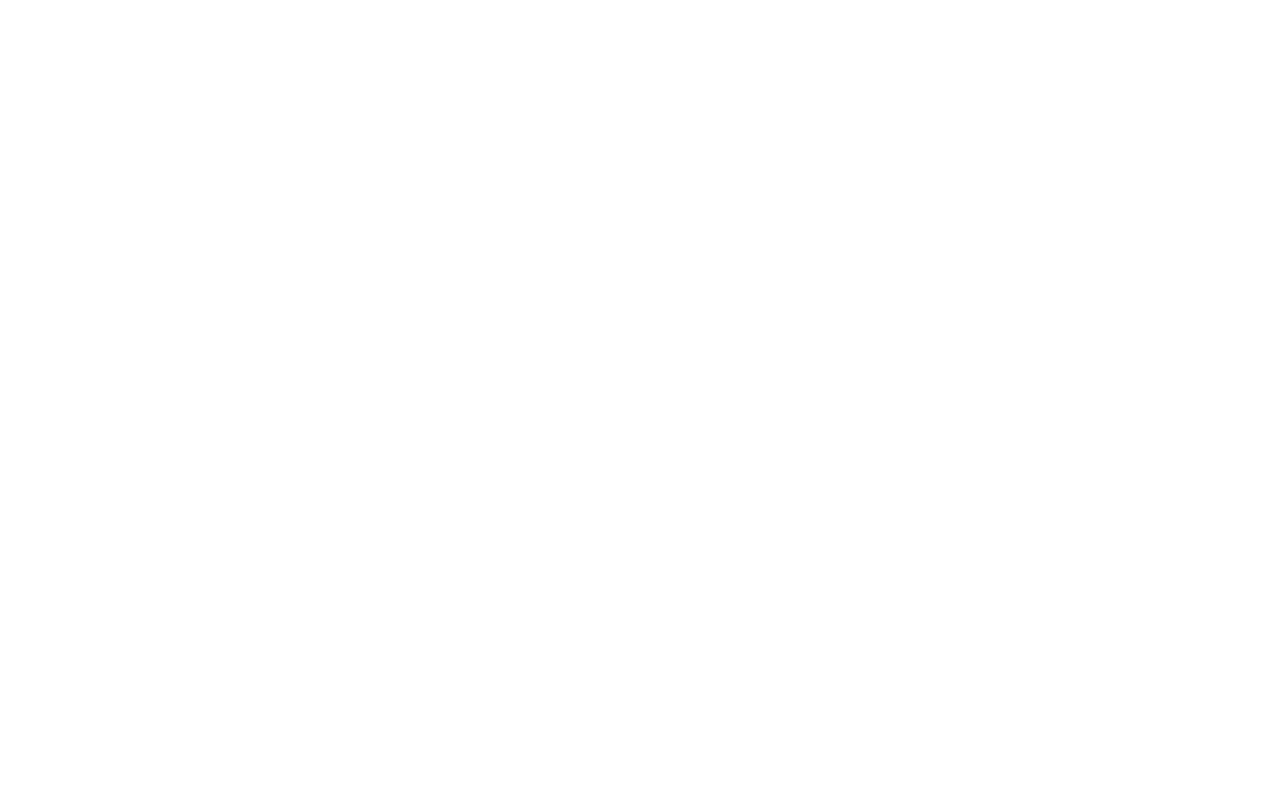
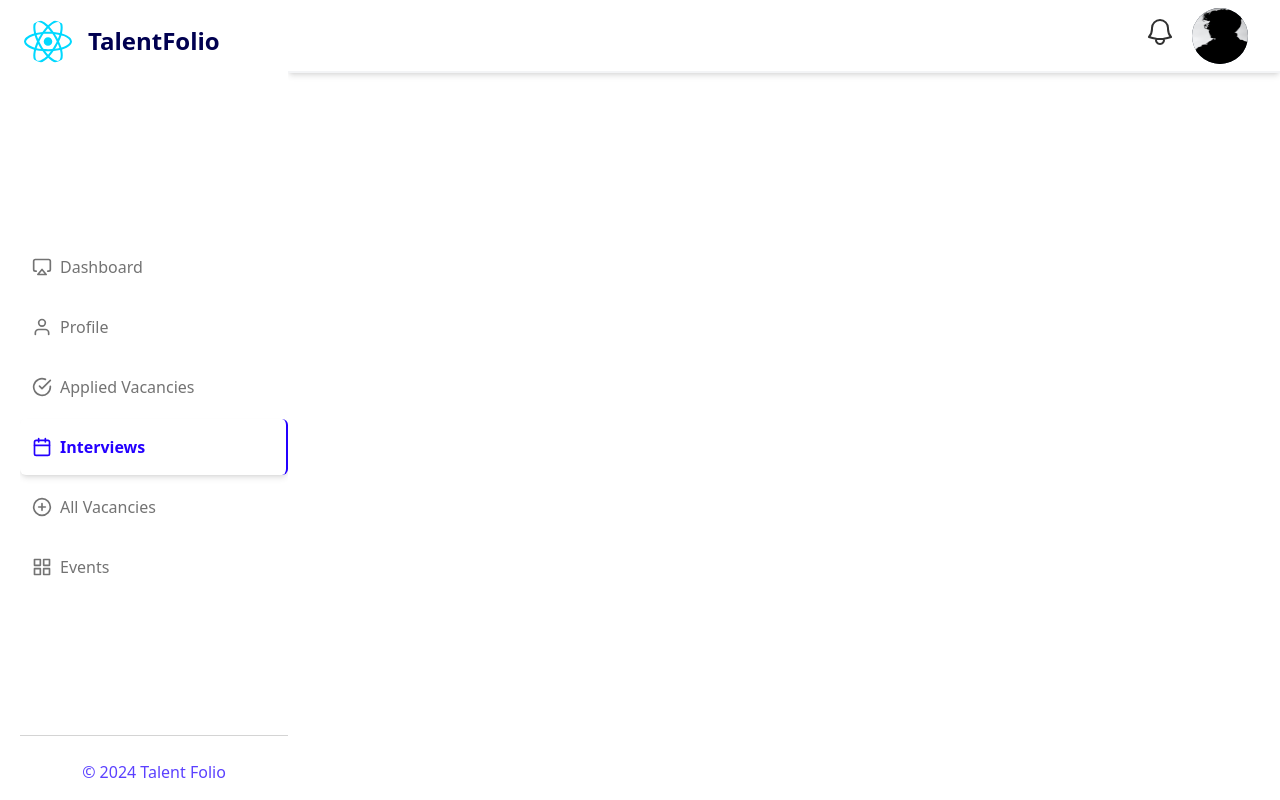
Before and after one commit to PathumLD/TalentFolio, a React (Vite) app in the folder Frontend/: page /candidate/interviews in a window 1280 px wide. Before the commit this address had no page. Built offline with nearby package versions, Linux system fonts and the light colour scheme.

Commit message:
Candidate Pages Done

```diff
--- a/Frontend/src/Data/CandidateSidebarNavigation.jsx
+++ b/Frontend/src/Data/CandidateSidebarNavigation.jsx
@@ -31,7 +31,7 @@ export const CandidateSidebarNavigation = [
     {
         key: 'applied/vacancies',
         label: 'Applied Vacancies',
-        path: '/applied-vacancies',
+        path: '/candidate/applied-vacancies',
         icon: <FiCheckCircle />
     },
     {
@@ -49,7 +49,7 @@ export const CandidateSidebarNavigation = [
     {
         key: 'events',
         label: 'Events',
-        path: '/counsellor/events',
+        path: '/candidate/events',
         icon: <FiGrid />
     },
 
--- a/Frontend/src/components/candidate/CandidateNavbar.jsx
+++ b/Frontend/src/components/candidate/CandidateNavbar.jsx
@@ -11,21 +11,19 @@ function classNames(...classes) {
 
 
 
-const CandidateNavbar = ({toggleSidebar}) => {
 
-console.log()
+const CandidateNavbar = ({ toggleMobileSidebar }) => {
+
 
 
   return (
-    <Disclosure as="nav" className="w-full h-16 bg-white border-b-2 shadow-md sm:h-20 border-b-gray-100">
-
-        <>
-          <div className="right-0 px-2 mx-auto sm:px-6 lg:px-8">
-            <div className="relative flex items-center justify-between h-16 sm:justify-end">
-
-            <button onClick={toggleSidebar} className="flex text-blue sm:hidden">
-              <FaBars />
-            </button>
+    <Disclosure as='nav' className='w-full h-16 bg-white border-b-2 shadow-md sm:h-20 border-b-gray-100'>
+    <>
+      <div className='right-0 px-2 mx-auto sm:px-6 lg:px-8'>
+        <div className='relative flex items-center justify-between h-16 sm:justify-end'>
+          <button onClick={toggleMobileSidebar} className='flex text-blue sm:hidden'>
+            <FaBars />
+          </button>
 
 
               <div className="absolute inset-y-0 right-0 flex items-center pr-2 sm:static sm:inset-auto sm:ml-6 sm:pr-0">
--- a/Frontend/src/components/candidate/CandidateSidebar.jsx
+++ b/Frontend/src/components/candidate/CandidateSidebar.jsx
@@ -6,7 +6,7 @@ import classNames from 'classnames'
 
 const linkClasses = 'flex items-center gap-2 px-3 py-2 hover:bg-blue-400 hover:no-underline active:bg-blue-700 rounded-md text-lg'
 
-const CandidateSidebar = () => {
+const CandidateSidebar = ({ mobileSidebarOpen }) => {
 
   const [open, setOpen] = useState(true);
 
@@ -16,7 +16,7 @@ const CandidateSidebar = () => {
 
   return (
     <>
-      <div className="flex max-sm:toggleSidebar">
+      <div className={`flex max-sm:${mobileSidebarOpen ? 'block' : 'hidden'}`}>
       <div className={`bg-white  h-screen pl-5  pt-1 flex flex-col text-blue overflow-hidden ${open ?  "w-60 sm:w-72" : "w-20"} duration-300 relative `}>
 
         <div className='inline-flex items-center gap-2 px-1 py-4 '>
@@ -57,8 +57,8 @@ function SidebarLink({ item, isOpen }){
   return(
     <Link
       to={item.path}
-      className={`${pathname === item.path ? 'border-r-blue border-r-2 text-blue font-bold shadow-md' : 'text-neutral-500'} ${linkClasses} ${
-        !isOpen && 'mb-2' // Add margin between icons when the sidebar is not fully open
+      className={`${pathname === item.path ? 'border-r-blue border-r-2 text-blue font-bold shadow-md' : 'text-neutral-500'} ${linkClasses}
+      ${!isOpen && 'mb-2' // Add margin between icons when the sidebar is not fully open
       }`}
     >
       <span className='text-xl'>{item.icon}</span>
--- a/Frontend/src/components/shared/CandidateLayout.jsx
+++ b/Frontend/src/components/shared/CandidateLayout.jsx
@@ -4,22 +4,20 @@ import CandidateSidebar from '../candidate/CandidateSidebar';
 import { Outlet } from 'react-router-dom';
 
 const CandidateLayout = ({ children }) => {
+  const [mobileSidebarOpen, setMobileSidebarOpen] = useState(false);
 
-  const [sidebarVisible, setSidebarVisible] = useState(true);
-
-  const toggleSidebar = () => {
-    setSidebarVisible(sidebarVisible);
-
+  const toggleMobileSidebar = () => {
+    setMobileSidebarOpen(!mobileSidebarOpen);
+    console.log(mobileSidebarOpen);
   };
-
 
   return (
     <div className="flex flex-row w-screen h-screen sm:flex-row ">
     <span className='max-sm:hidden hover:flex-auto'>
-      <CandidateSidebar />
+    <CandidateSidebar mobileSidebarOpen={mobileSidebarOpen}/>
     </span>
     <div className="flex flex-col w-full h-screen ">
-        <CandidateNavbar toggleSidebar={toggleSidebar}/>
+      <CandidateNavbar toggleMobileSidebar={toggleMobileSidebar}/>
       {children}
       <div className="grid h-full min-h-0 p-4 overflow-auto grid-col-6">{<Outlet />}</div>
     </div>
--- /dev/null
+++ b/Frontend/src/pages/candidate/CandidateAllVacancies.jsx
@@ -0,0 +1,11 @@
+import React from 'react'
+
+const CandidateAllVacancies = () => {
+  return (
+    <div>
+
+    </div>
+  )
+}
+
+export default CandidateAllVacancies
--- /dev/null
+++ b/Frontend/src/pages/candidate/CandidateAppliedVacancies.jsx
@@ -0,0 +1,11 @@
+import React from 'react'
+
+const CandidateAppliedVacancies = () => {
+  return (
+    <div>
+
+    </div>
+  )
+}
+
+export default CandidateAppliedVacancies
--- /dev/null
+++ b/Frontend/src/pages/candidate/CandidateEvents.jsx
@@ -0,0 +1,11 @@
+import React from 'react'
+
+const CandidateEvents = () => {
+  return (
+    <div>
+
+    </div>
+  )
+}
+
+export default CandidateEvents
--- /dev/null
+++ b/Frontend/src/pages/candidate/CandidateInteviews.jsx
@@ -0,0 +1,11 @@
+import React from 'react'
+
+const CandidateInteviews = () => {
+  return (
+    <div>
+
+    </div>
+  )
+}
+
+export default CandidateInteviews
--- a/Frontend/src/routes/Router.jsx
+++ b/Frontend/src/routes/Router.jsx
@@ -6,6 +6,10 @@ import CandidateSignUp from '../auth/CandidateSignUp';
 import CandidateProfile from '../pages/candidate/CandidateProfile';
 import CandidateLayout from '../components/shared/CandidateLayout';
 import CandidateDashboard from '../pages/candidate/CandidateDashboard';
+import CandidateAppliedVacancies from '../pages/candidate/CandidateAppliedVacancies';
+import CandidateInteviews from '../pages/candidate/CandidateInteviews';
+import CandidateAllVacancies from '../pages/candidate/CandidateAllVacancies';
+import CandidateEvents from '../pages/candidate/CandidateEvents';
 
 const Router = () => {
   return (
@@ -18,6 +22,10 @@ const Router = () => {
       <Route path="/candidate" element={<CandidateLayout />}>
         <Route index element={<CandidateDashboard />} />
         <Route path="profile" element={<CandidateProfile />} />
+        <Route path="applied-vacancies" element={<CandidateAppliedVacancies />} />
+        <Route path="interviews" element={<CandidateInteviews />} />
+        <Route path="all-vacancies" element={<CandidateAllVacancies />} />
+        <Route path="events" element={<CandidateEvents />} />
       </Route>
     </Routes>
   );
```
Lines whose indentation alone changed are shown as unchanged.
